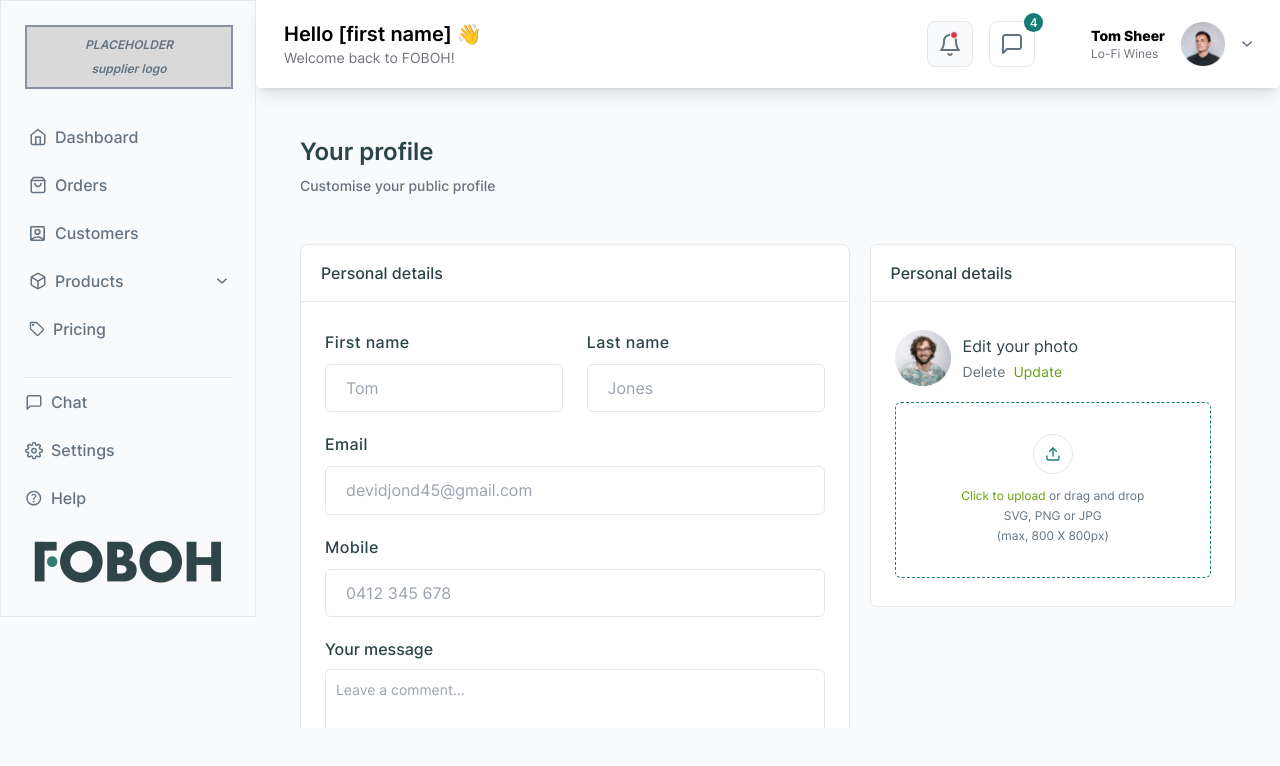
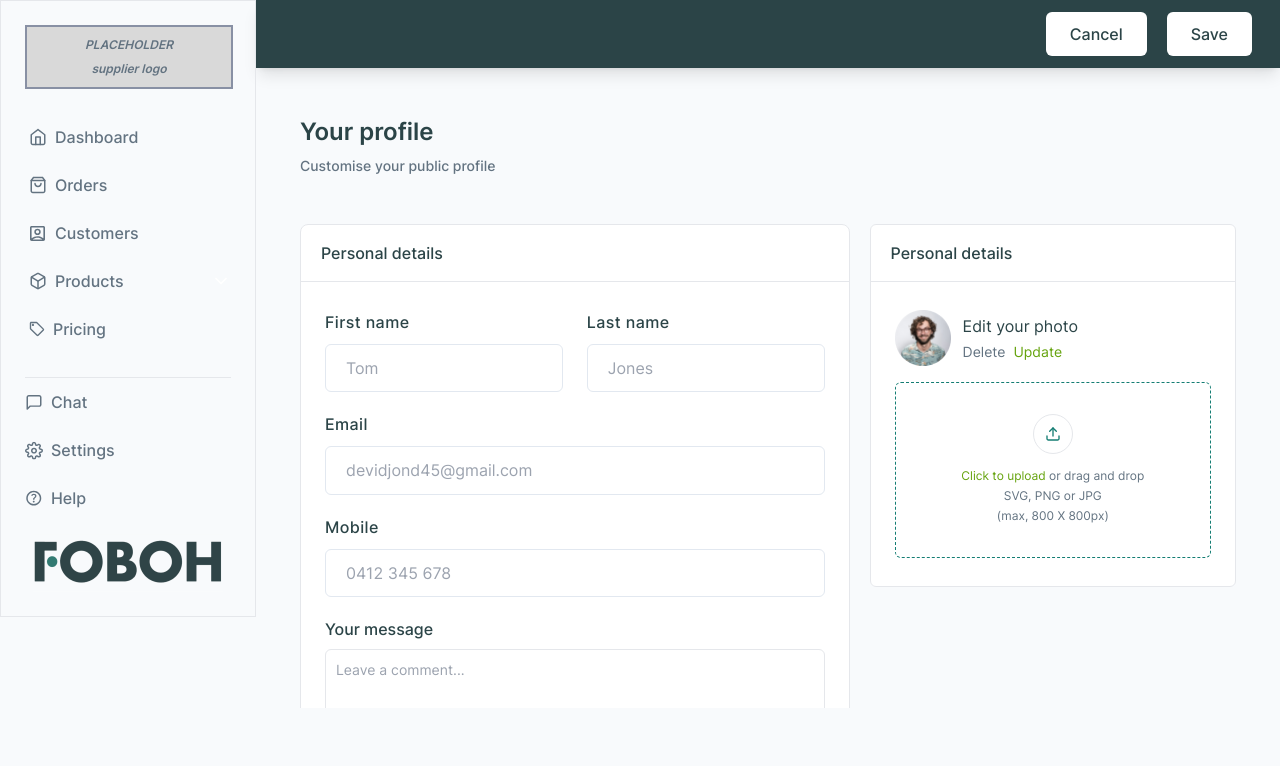
Before and after one commit to raghav-dev22/foboh-frontend, a React (Create React App) app in the folder foboh-frontend/: page /Profile in a window 1280 px wide. Shown: the top 766 px of the page. Built offline with nearby package versions, Linux system fonts and the light colour scheme; no server answers.

Commit message:
fix issue

```diff
--- a/foboh-frontend/src/dashboard/Header.jsx
+++ b/foboh-frontend/src/dashboard/Header.jsx
@@ -129,13 +129,13 @@ export default function Header() {
 
   return (
     <div className="2xl:container 2xl:mx-auto">
-      <div className="bg-white rounded shadow-lg py-5 px-7">
+      <div className="bg-custom-skyBlue shadow-lg py-3 px-7">
         <div className="hidden md:block">
 
           <nav className="flex justify-between  ">
             <div className="">
-              <h5 className="text-xl font-semibold">Hello [first name] 👋</h5>
-              <p className="text-sm font-normal text-zinc-500 text-start">Welcome back to FOBOH!</p>
+            <h5 className="text-xl font-semibold text-white">Hello [first name] 👋</h5>
+              <p className="text-sm font-normal text-lightGray text-start">Welcome back to FOBOH!</p>
             </div>
             <div className=" flex lg:gap-x-14 gap-x-6 items-center	 ">
               <div className="flex gap-4 ">
@@ -156,7 +156,7 @@ export default function Header() {
                 </div>
                 <div className="dropdown">
                   <div className="relative">
-                    <div className=" cursor-pointer absolute msg-no bg-custom-darkGreen rounded-full 	flex justify-center items-center">
+                    <div className=" cursor-pointer absolute msg-no bg-custom-purple rounded-full 	flex justify-center items-center">
                       <p className="text-xs text-white		font-medium	">4</p>
                     </div>
                     <div className="msg-icon">
@@ -175,8 +175,8 @@ export default function Header() {
                   onClick={toggleDropdown}
                 >
                   <div className="">
-                    <h6 className="text-sm	 font-bold">Tom Sheer</h6>
-                    <p className="text-xs font-normal text-zinc-500">Lo-Fi Wines</p>
+                  <h6 className="text-sm	 font-bold text-white">Tom Sheer</h6>
+                 <p className="text-xs font-normal text-lightGray">Lo-Fi Wines</p>
                   </div>
                   <div className="">
                     <img src="assets/user.png" alt="" className='h-11	w-11' />
@@ -233,8 +233,8 @@ export default function Header() {
             // onClick={toggleDropdown}
             >
               <div className="">
-                <h6 className="text-sm	 font-bold text-black">Tom Sheer</h6>
-                <p className="text-xs font-normal text-zinc-500">Lo-Fi Wines</p>
+              <h6 className="text-sm	 font-bold text-white">Tom Sheer</h6>
+                 <p className="text-xs font-normal text-lightGray">Lo-Fi Wines</p>
               </div>
               <div className="">
                 <img src="assets/user.png" alt="" className='h-11	w-11' />
--- /dev/null
+++ b/foboh-frontend/src/dashboard/ProfileHeader.jsx
@@ -0,0 +1,22 @@
+import React from 'react'
+
+function ProfileHeader() {
+  return (
+    <>
+       <div className="2xl:container 2xl:mx-auto">
+      <div className="bg-custom-extraDarkGreen shadow-lg py-3 px-7">
+        <div className="block">
+
+          <nav className="flex justify-end gap-5 ">
+          <button className='rounded-md	bg-white px-6	py-2.5 text-green text-base	font-medium	'>Cancel</button>
+          <button className='rounded-md	bg-white px-6	py-2.5 text-green text-base	font-medium	'>Save</button>
+          </nav>
+        </div>
+
+      </div>
+    </div>
+    </>
+  )
+}
+
+export default ProfileHeader
--- a/foboh-frontend/src/profile/Profile.jsx
+++ b/foboh-frontend/src/profile/Profile.jsx
@@ -3,6 +3,7 @@ import Header from '../dashboard/Header';
 import Sidebar from '../dashboard/sidebar';
 import PersonalDetails from './PersonalDetails';
 import EditProfile from './EditProfile';
+import ProfileHeader from '../dashboard/ProfileHeader';
 
 function Profile() {
   const [isDivVisible, setIsDivVisible] = useState(false);
@@ -42,7 +43,8 @@ function Profile() {
       {/* Remove class [ h-64 ] when adding a card block */}
       <div className="container mx-auto  h-64 md:w-4/5 w-full ">
       <div className="container mx-auto px-0">
-          <Header />
+          {/* <Header /> */}
+          <ProfileHeader/>
           <div>
               <div className="profile-section  sm:px-11 px-5 h-custom-half     overflow-y-scroll	scroll-smooth	scrollable	">
                 <div className="sm:py-12 py-8	">
--- a/foboh-frontend/src/style.css
+++ b/foboh-frontend/src/style.css
@@ -3,6 +3,18 @@ body{
 }
 .h-86{
 height: 86px;
+}
+.bg-custom-skyBlue{
+    background-color: #147D73
+    ;
+}
+.text-lightGray{
+    color: #F8FAFC
+    ;
+}
+.bg-custom-purple{
+    background-color: #A53CEB
+    ;
 }
 @font-face {
     font-family: 'Inter';
@@ -149,6 +161,10 @@ border-radius: 30px;
 }
 .w-90{
     width: 90px;
+}
+.bg-custom-extraDarkGreen{
+    background-color: #2B4447
+    ;
 }
 .text-green{
     color: #2B4447
```
Also changed, not shown: foboh-frontend/public/assets/arrow.png.
